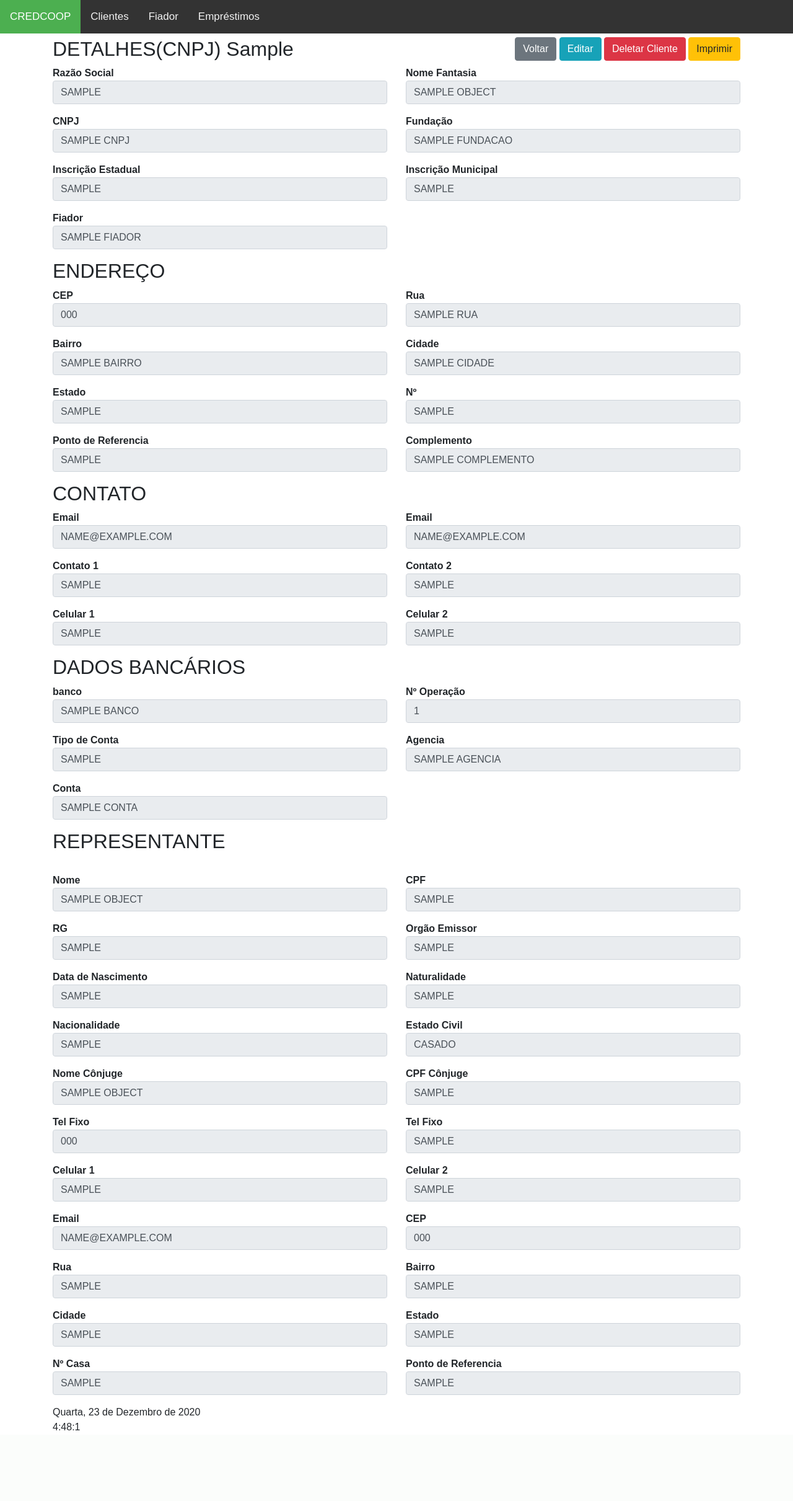
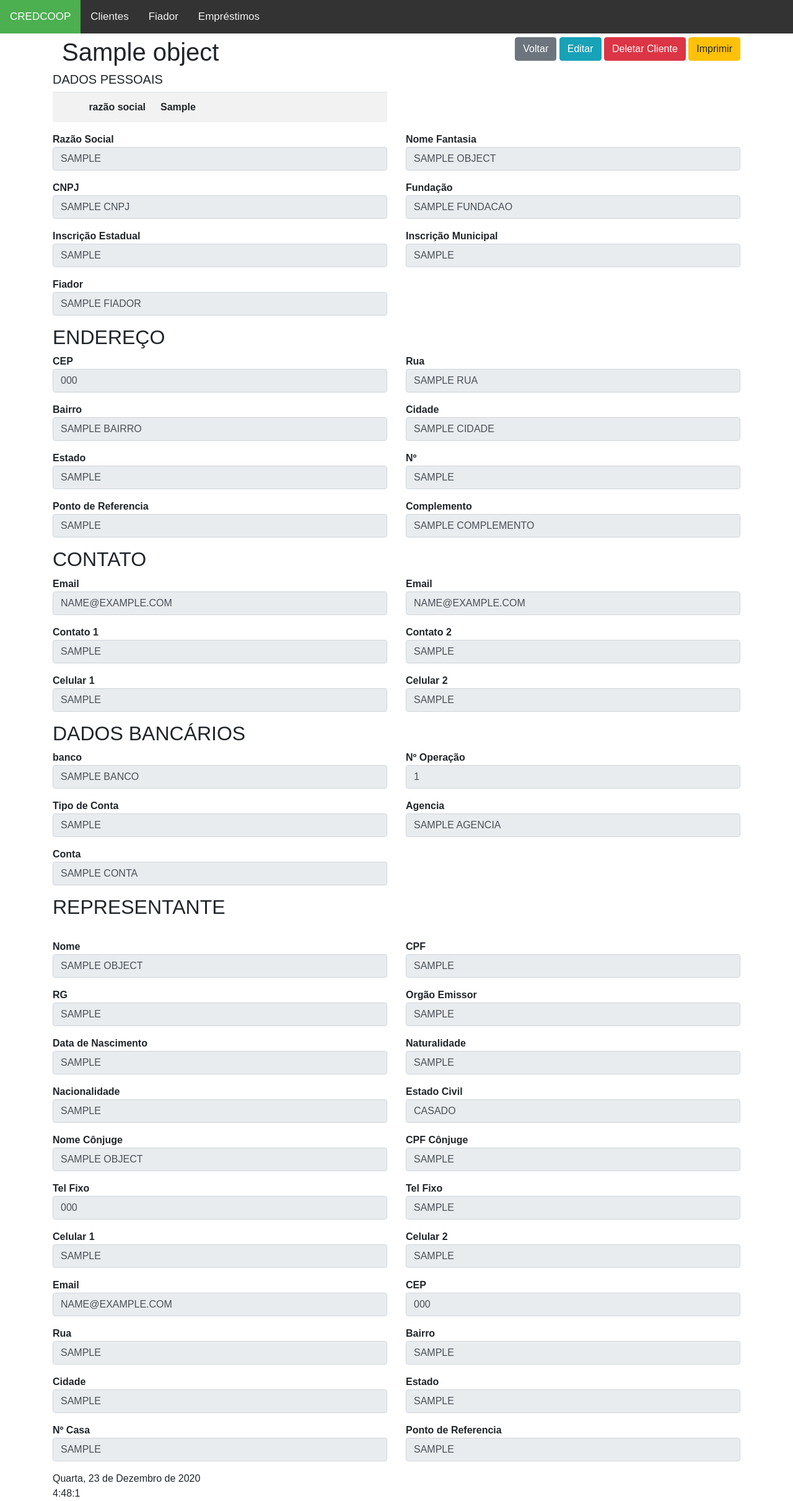
Before and after one commit to israelwerther/esctop, a Django app: template projeto/cliente_cnpj/templates/cliente_cnpj_detail.html in a window 1280 px wide. Shown: the whole page at 62% size. Before the commit the page ends 2307 px from the top, so only its background shows below. Run offline with Django 3.2, Linux system fonts and the light colour scheme; the template is opened without the code that fills it: most values are stand-ins (such as "Sample title", 1, 10 or a date in 2020); lists and menus that the app fills with data are empty; some libraries are stand-ins or nearby versions.

Commit message:
iniciando criação de tela de detalhes cnpj

```diff
--- a/projeto/cliente/templates/cliente_detail.html
+++ b/projeto/cliente/templates/cliente_detail.html
@@ -500,10 +500,7 @@
             </div>
         </div>
     </div>
-    <br>
-    <br>
-    <br>
-    <br>
+
     <div class="pull-right">
         <h6> Data da Impressão</h6>
         <output id="data" style="font-size: 12px;"></output></br>
--- a/projeto/cliente_cnpj/templates/cliente_cnpj_detail.html
+++ b/projeto/cliente_cnpj/templates/cliente_cnpj_detail.html
@@ -46,10 +46,35 @@
     <a href="{% url 'cliente_cnpj:cliente_cnpjupdate' object.pk %}" type="button" class="btn btn-info no-print">Editar</a>
     <a href="{% url 'cliente_cnpj:cliente_cnpj_delete' object.pk %}" type="button" class="btn btn-danger no-print">Deletar Cliente</a>
     <a href="" type="button" onclick="window.print()" class="btn btn-warning no-print">Imprimir</a>
-    <!-- <button onclick="window.print()">Print this page</button> -->
 </span>
 
-<h2>DETALHES(CNPJ) {{ object.razao_social }} </h2>
+<div class="row">
+    <div class="col-sm-12 a">
+        <h1>{{ object.nome }}</h1>
+    </div>
+</div>
+
+<div class="row">
+    <div class="col-sm-6">
+        <div class="row">
+            <div class="col-sm-12 a">
+                <table class="table table-striped">
+                    <h5>DADOS PESSOAIS</h5>
+                    <tbody>
+                        {% if object.razao_social %}
+                            <tr>
+                                <th class="text-right" style="width:30%">razão social</th>
+                                <th class="text-left" style="width:70%">{{ object.razao_social }}</th>
+                            </tr>
+                        {% endif %}
+                    </tbody>
+                </table>
+            </div>
+        </div>
+    </div>
+</div>
+
+
 <div class="row">
     <div class="col-sm-6">
         <div class="form-group">
```
